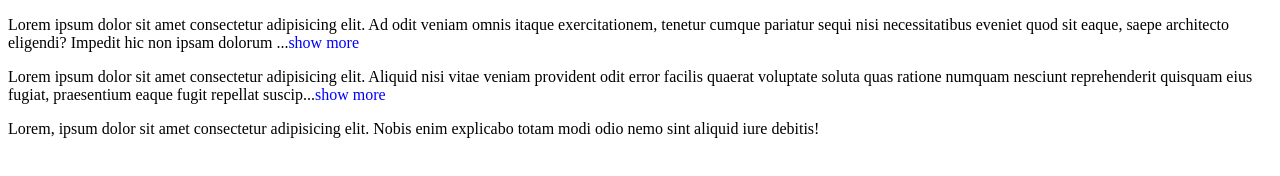
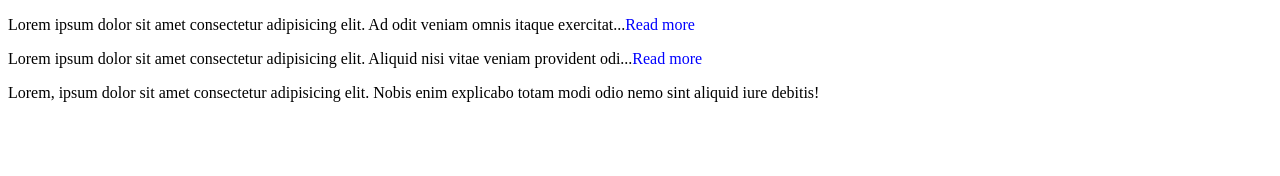
Before and after one commit to pratikkute/read-More-Toggler, a website: page index.html in a window 1280 px wide. Drawn offline with Linux system fonts and the light colour scheme.

Commit message:
corrected default value orverride

```diff
--- a/index.html
+++ b/index.html
@@ -55,11 +55,7 @@
 
   <script type="module">
     import { readMoreToggler } from "./main.js";
-    readMoreToggler({
-      charLimit: 250, // default is 100
-      expandText: 'show more', // default is 'Read more'
-      userCollapseText: 'show less'  // default is 'Read less'
-    })
+    readMoreToggler()
   </script>
 
 </body>
--- a/main.js
+++ b/main.js
@@ -9,13 +9,11 @@ function readMoreToggler(options = {}) {
   document.head.appendChild(styleEle);
 
   var defaultOptions = {
-    charLimit: 100, // default is 100
-    expandText: "Read more", // default is 'read more'
-    collapseText: "Show less", // default is 'read less'
+    charLimit: 100,
+    expandText: "Read more",
+    collapseText: "Show less",
+    ...options,
   };
-  if (options) {
-    defaultOptions = { ...options };
-  }
 
   var ptextALL = document.querySelectorAll("p.read-more");
   for (let ptext of ptextALL) {
```
